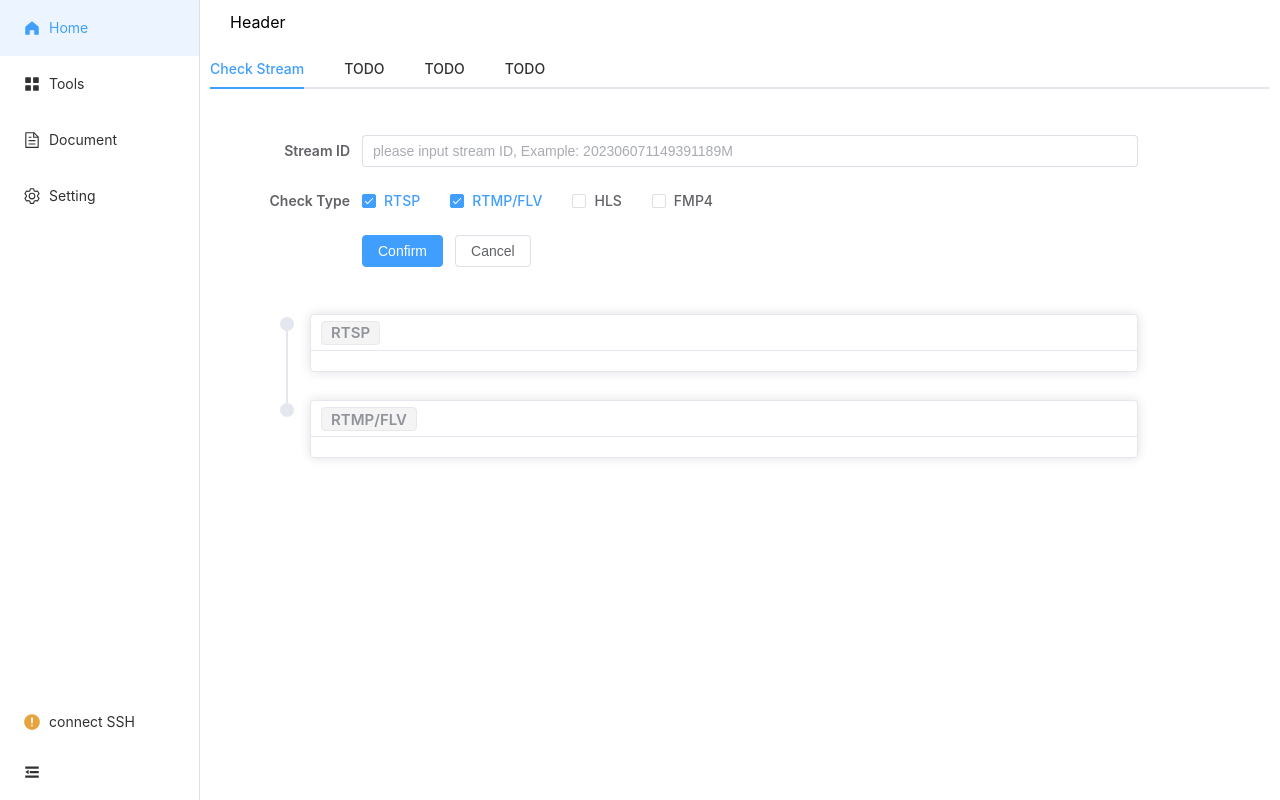
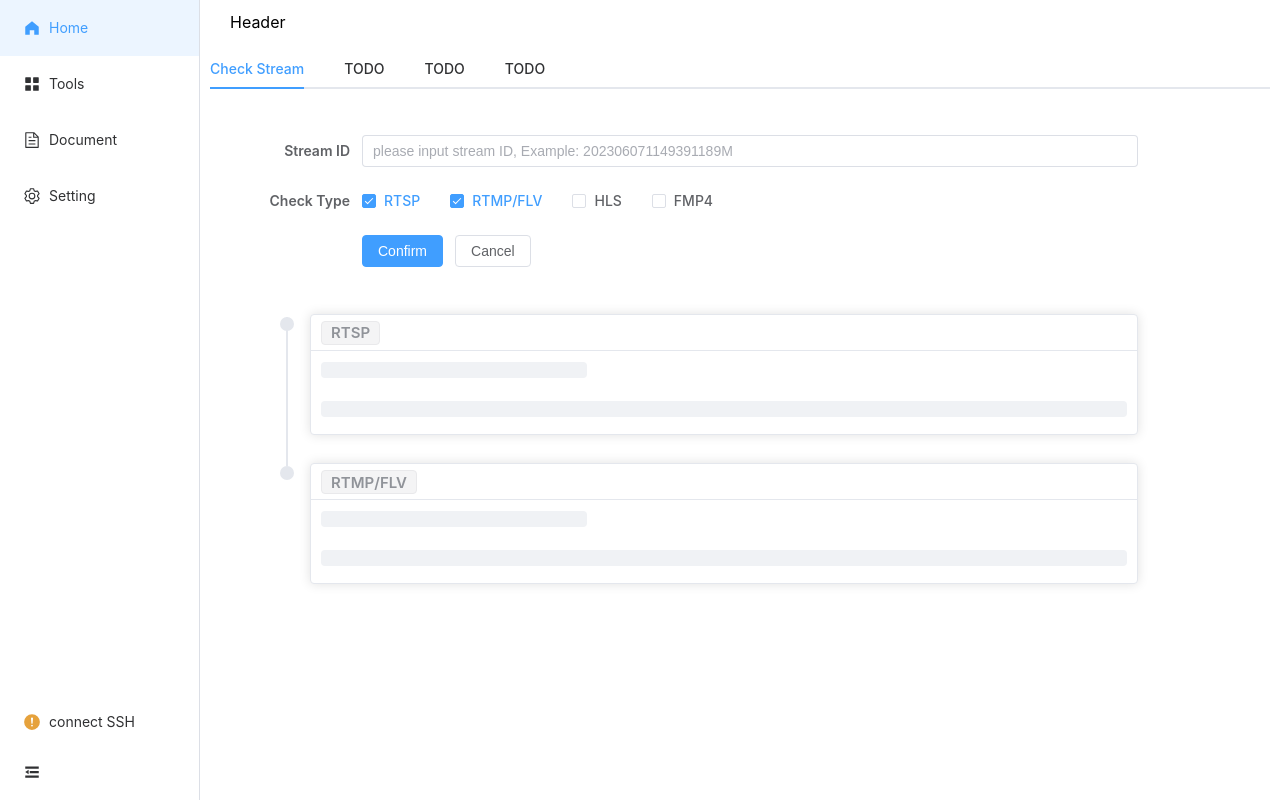
Before and after one commit to KkemChen/Maintain_Tools, a Vue app: page /tools in a window 1280 px wide. Built offline with nearby package versions, Linux system fonts and the light colour scheme.

Commit message:
chore: checkStream添加流信息加载动画

```diff
--- a/src/components/tools/CheckStream.vue
+++ b/src/components/tools/CheckStream.vue
@@ -26,6 +26,7 @@ interface Activity {
   video: [];
   audio: [];
   tagColor: string;
+  loading: Boolean;
 }
 
 const activities = ref<Activity[]>([]);
@@ -40,6 +41,7 @@ const initActivities = () => {
     video: [],
     audio: [],
     tagColor: 'info',
+    loading: false,
   }));
 };
 
@@ -49,18 +51,21 @@ const setSuccessStatus = (activity) => {
   activity.color = '#67C23A';
   activity.icon = Select;
   activity.tagColor = 'success';
+  activity.loading = false;
 };
 
 const setFailedStatus = (activity) => {
   activity.color = '#F56C6C';
   activity.icon = CloseBold;
   activity.tagColor = 'danger';
+  activity.loading = false;
 };
 
 const setProcesstatus = (activity) => {
   activity.color = '#409EFF';
   activity.icon = MoreFilled;
   activity.tagColor = '';
+  activity.loading = true;
 };
 
 const onSubmit = async () => {
@@ -178,12 +183,16 @@ onMounted(() => {
                 {{ activity.content }}
               </el-tag>
             </template>
+            <el-skeleton :rows="1" :animated="activity.loading">
+              <template #template>
                 <div v-for="(stream, streamIndex) in activity.video" :key="streamIndex">
                   {{ formatStreamInfo(stream) }}
                 </div>
                 <div v-for="(stream, streamIndex) in activity.audio" :key="streamIndex">
                   {{ formatStreamInfo(stream) }}
                 </div>
+              </template>
+            </el-skeleton>
           </el-card>
         </el-timeline-item>
       </el-timeline>
@@ -212,4 +221,8 @@ onMounted(() => {
 .item-tag {
   font-size: 15px;
 }
+
+.el-loading-mask {
+  height: auto;
+}
 </style>
```
Lines whose indentation alone changed are shown as unchanged.
